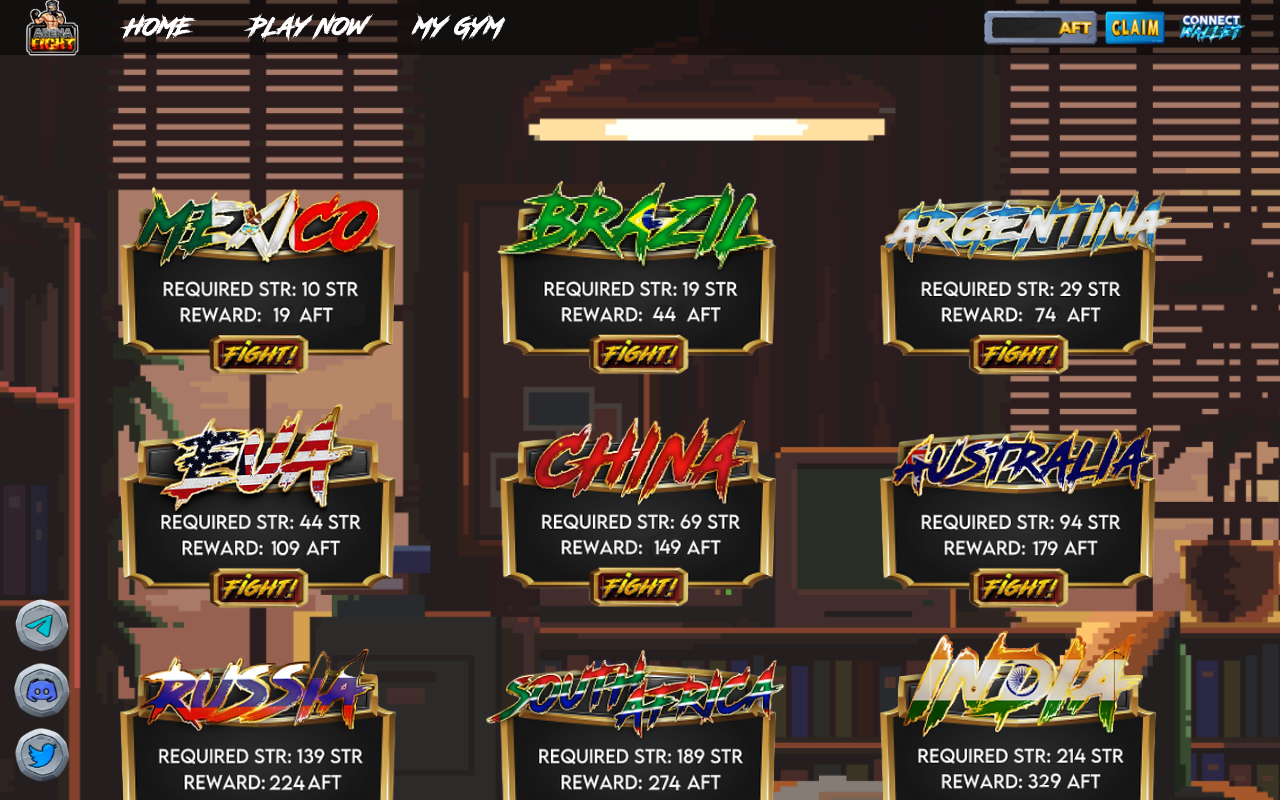
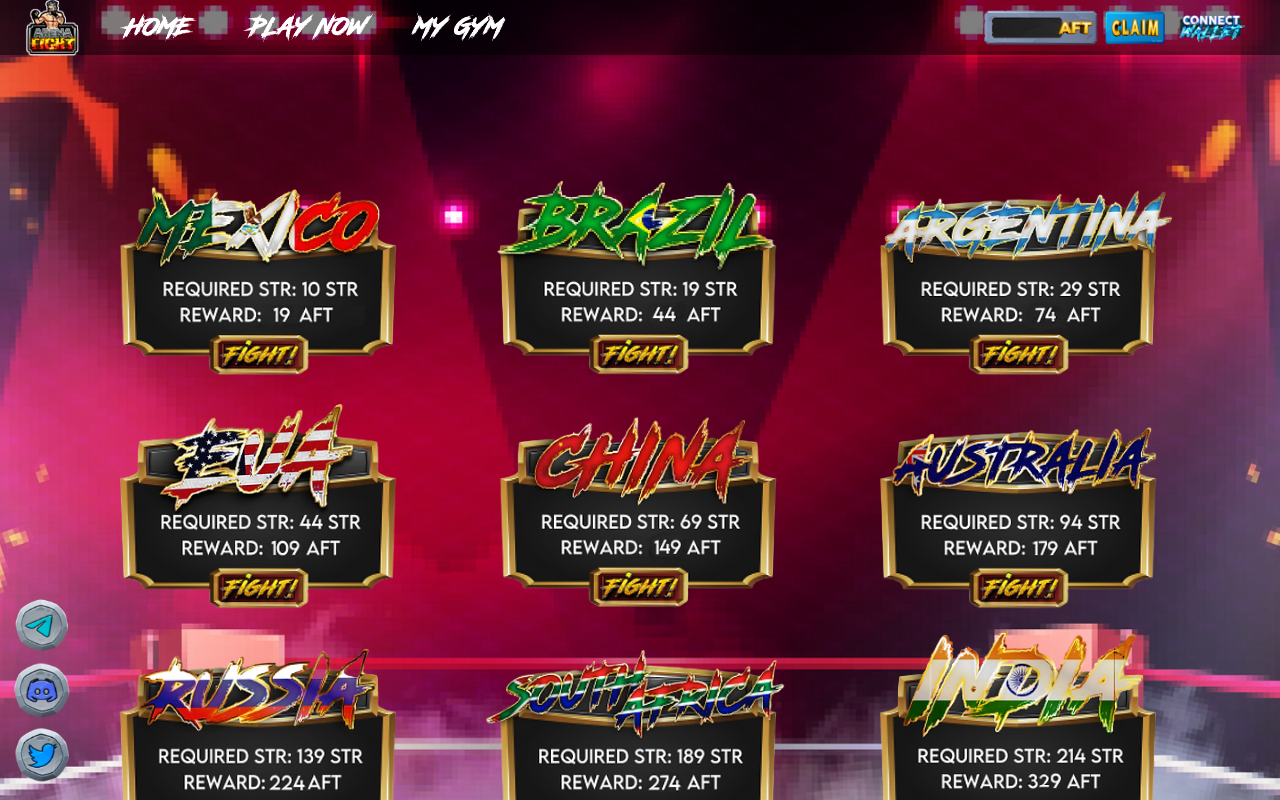
Before and after one commit to fernandofrantz/arena_fight-nft-front_end, a React (Create React App) app: page /play in a window 1280 px wide. Shown: the top 800 px of the page. Built offline with nearby package versions, Linux system fonts and the light colour scheme.

Commit message:
fix: bg from play page

```diff
--- a/src/pages/PlayNow/styles.js
+++ b/src/pages/PlayNow/styles.js
@@ -1,10 +1,13 @@
 import styled from "styled-components";
-import background from "../../assets/images/image8.png";
+import background from "../../assets/images/bg72.webp";
 
 export const Bgplay = styled.div`
   background-image: url(${background});
+  background-repeat: no-repeat;
+  width: 100vw;
+  height: 100%;
+  background-position-x: center;
   background-size: cover;
-  background-position: inherit;
 `;
 
 export const StyledPlay = styled.div`
```
